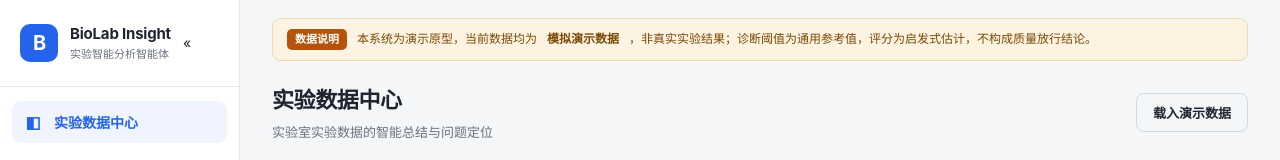
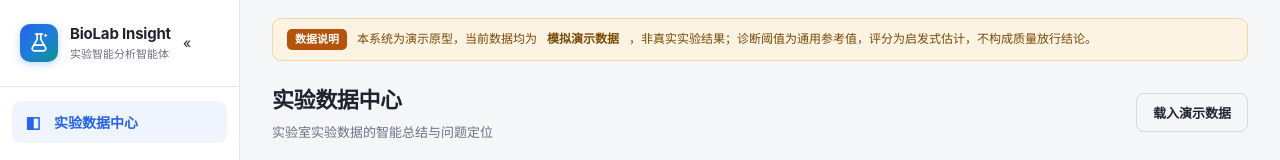
Before and after one commit to xinghai66666/biolab-insight, a website: page public/index.html in a window 1280 px wide. Shown: the top 160 px of the page. Drawn offline with Linux system fonts and the light colour scheme; no server answers.

Commit message:
Style: 更换智能体图标为烧瓶+AI 星标，并补 favicon

```diff
--- a/public/index.html
+++ b/public/index.html
@@ -4,13 +4,21 @@
 <meta charset="UTF-8">
 <meta name="viewport" content="width=device-width, initial-scale=1.0">
 <title>BioLab Insight · 生物制药实验智能分析智能体</title>
+<link rel="icon" type="image/svg+xml" href="favicon.svg">
 <link rel="stylesheet" href="styles.css">
 </head>
 <body>
 <div class="app" id="app">
   <aside class="sidebar" id="sidebar">
     <div class="brand" id="sidebarToggle" role="button" tabindex="0" aria-label="收起或展开侧边栏" title="点击收起或展开侧边栏">
-      <div class="brand-mark">B</div>
+      <div class="brand-mark" aria-hidden="true">
+        <svg viewBox="0 0 24 24" fill="none" stroke="currentColor" stroke-width="1.7" stroke-linecap="round" stroke-linejoin="round">
+          <path d="M10.2 3v5.4l-4.6 7.9A2.2 2.2 0 0 0 7.5 19.8h9a2.2 2.2 0 0 0 1.9-3.5l-4.6-7.9V3"/>
+          <path d="M8.6 3h6.8"/>
+          <path d="M7.4 14.2h9.2"/>
+          <path d="M18.6 2.4l.7 1.4 1.4.7-1.4.7-.7 1.4-.7-1.4-1.4-.7 1.4-.7z" fill="currentColor" stroke="none"/>
+        </svg>
+      </div>
       <div class="brand-text">
         <div class="brand-name">BioLab Insight</div>
         <div class="brand-sub">实验智能分析智能体</div>
--- a/public/styles.css
+++ b/public/styles.css
@@ -33,9 +33,12 @@ body{
 }
 .brand{display:flex; align-items:center; gap:12px; padding:22px 20px; border-bottom:1px solid var(--line)}
 .brand-mark{
-  width:38px;height:38px;border-radius:10px;background:var(--primary);color:#fff;flex-shrink:0;
-  display:flex;align-items:center;justify-content:center;font-weight:700;font-size:calc(20px * var(--fs));letter-spacing:-1px;
+  width:38px;height:38px;border-radius:10px;flex-shrink:0;
+  background:linear-gradient(140deg,#2563eb 0%,#1d7fd8 55%,#0d9488 100%);
+  color:#fff;display:flex;align-items:center;justify-content:center;
+  box-shadow:0 2px 8px rgba(37,99,235,.28);
 }
+.brand-mark svg{width:24px;height:24px;display:block}
 .brand-name{font-weight:700;font-size:calc(15px * var(--fs));letter-spacing:-.2px}
 .brand-sub{font-size:calc(11px * var(--fs));color:var(--muted)}
 .nav{padding:14px 12px;display:flex;flex-direction:column;gap:4px;flex:1}
```
Also changed, not shown: public/favicon.svg (added).
